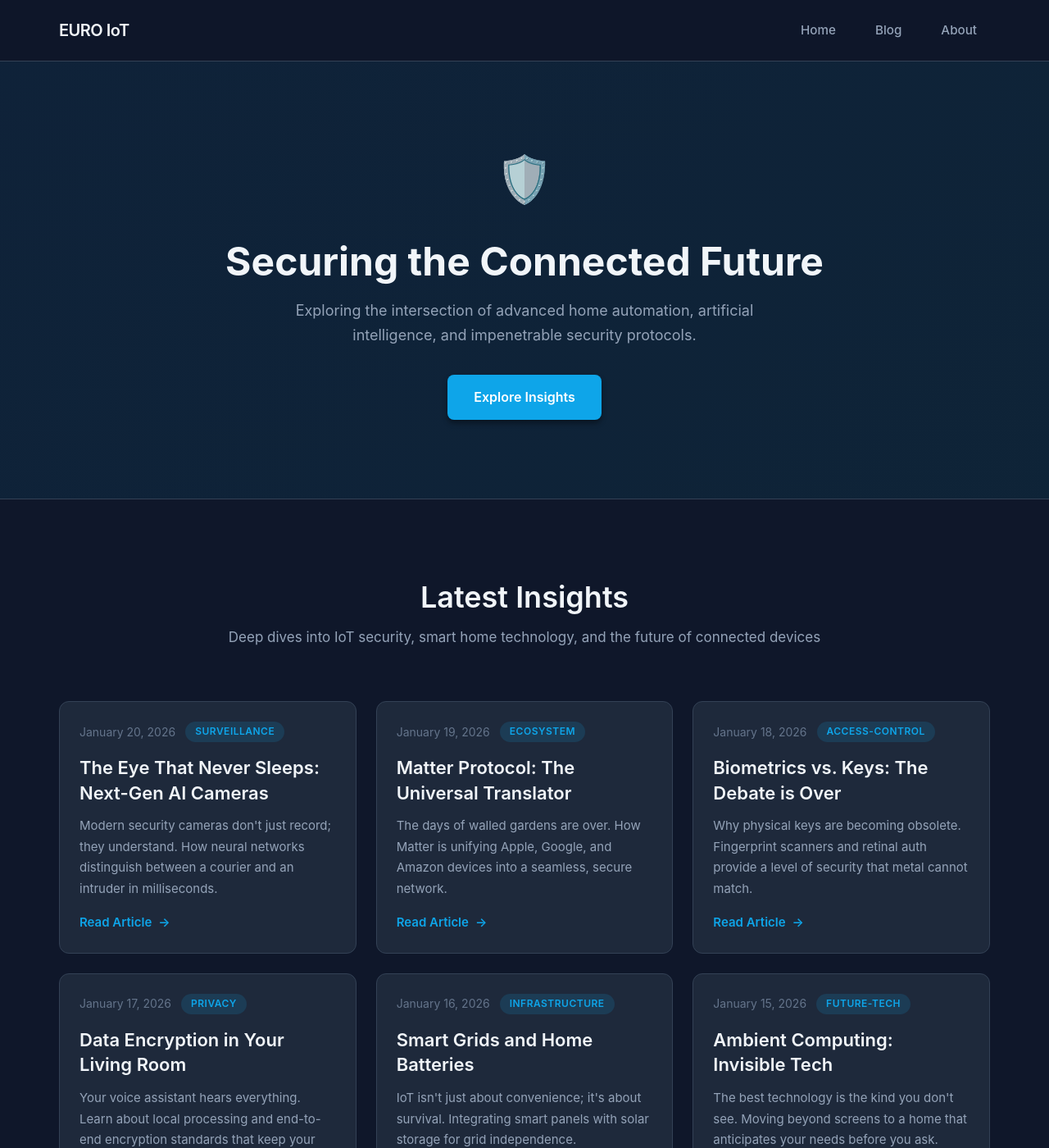
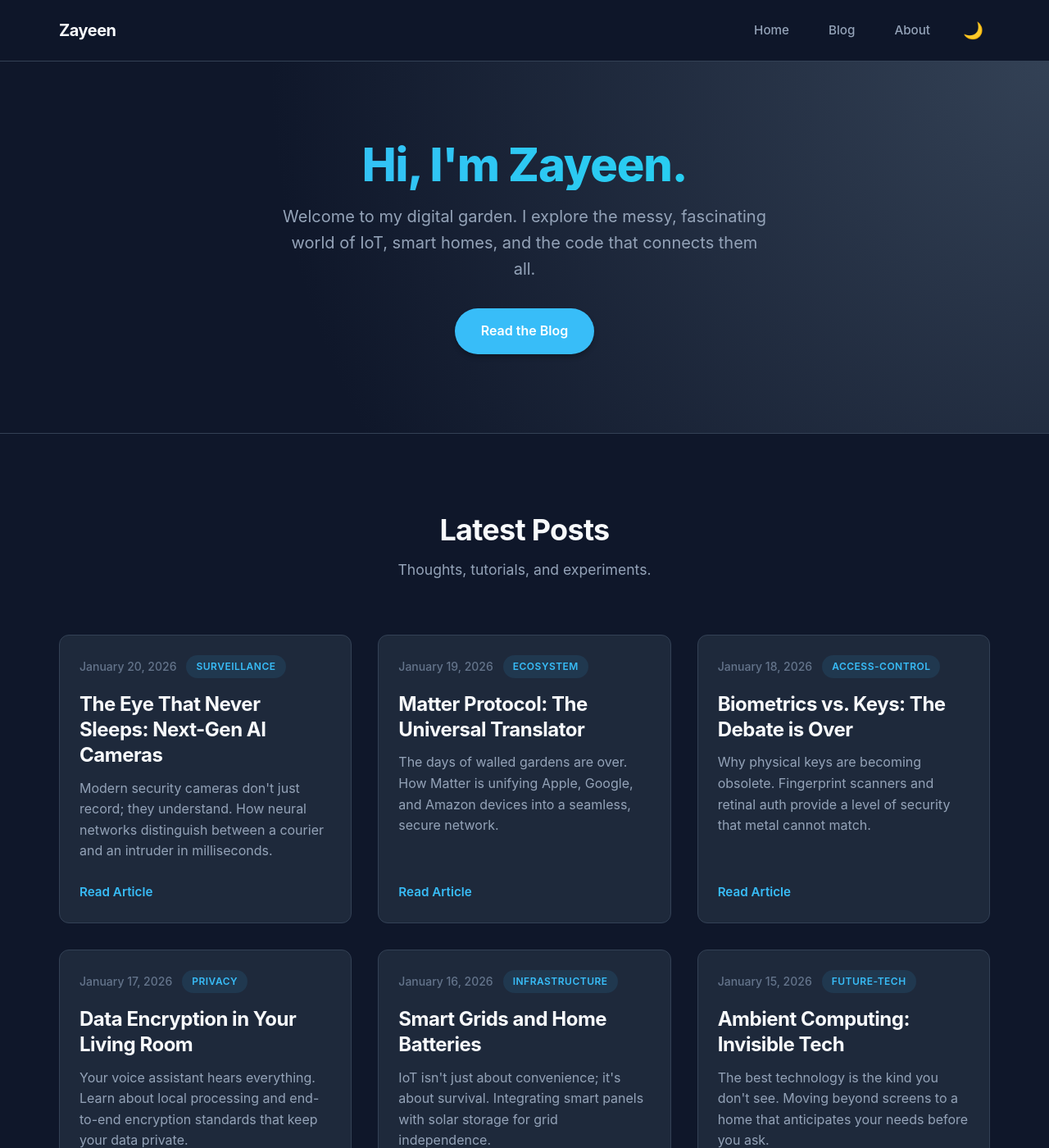
Before and after one commit to Zayeen/euro.github.io, a Jekyll site: the page built from index.html, in a window 1280 px wide and 1400 px high. Shown: the whole window at 82% size. Built offline with Jekyll 4.4.1, drawn with Linux system fonts in a browser that asks for light colours; the list of posts is cut into pages by our own code; some of the changed text lies outside the part shown.

Commit message:
Rebrand to Zayeen's personal blog: Add light/dark mode, new CSS, updated layout

```diff
--- a/_config.yml
+++ b/_config.yml
@@ -1,7 +1,7 @@
 # Site Settings
-title: EURO IoT Intelligence
-description: Personal blog exploring IoT security, smart home technology, and the future of connected devices
-author: EURO IoT
+title: Zayeen
+description: Exploring the connected world, one device at a time.
+author: Zayeen
 email: your-email@example.com
 url: https://zayeen.github.io
 baseurl: /homepage
--- a/_layouts/default.html
+++ b/_layouts/default.html
@@ -13,11 +13,14 @@
 
     <header class="site-header">
         <nav class="nav-container">
-            <a href="{{ '/' | relative_url }}" class="logo">EURO IoT</a>
+            <a href="{{ '/' | relative_url }}" class="logo">{{ site.title }}</a>
             <div class="nav-links">
                 <a href="{{ '/' | relative_url }}">Home</a>
                 <a href="{{ '/#blog' | relative_url }}">Blog</a>
                 <a href="{{ '/about.html' | relative_url }}">About</a>
+                <button id="theme-toggle" aria-label="Toggle theme" class="theme-toggle">
+                    <span class="theme-icon">🌙</span>
+                </button>
             </div>
         </nav>
     </header>
@@ -28,7 +31,7 @@
 
     <footer class="site-footer">
         <div class="footer-content">
-            <p>&copy; 2026 {{ site.title }}. Secure. Smart. Connected.</p>
+            <p>&copy; 2026 {{ site.title }}. All rights reserved.</p>
             <div class="footer-links">
                 {% if site.github_username %}
                 <a href="https://github.com/{{ site.github_username }}" target="_blank" rel="noopener">GitHub</a>
@@ -37,5 +40,32 @@
         </div>
     </footer>
 
+    <script>
+        const themeToggle = document.getElementById('theme-toggle');
+        const themeIcon = themeToggle.querySelector('.theme-icon');
+
+        // Check for saved user preference, if any, on load of the website
+        const currentTheme = localStorage.getItem('theme') ? localStorage.getItem('theme') : null;
+
+        if (currentTheme) {
+            document.documentElement.setAttribute('data-theme', currentTheme);
+            if (currentTheme === 'light') {
+                themeIcon.textContent = '☀️';
+            }
+        }
+
+        themeToggle.addEventListener('click', function(e) {
+            let theme = document.documentElement.getAttribute('data-theme');
+            if (theme === 'light') {
+                document.documentElement.setAttribute('data-theme', 'dark');
+                localStorage.setItem('theme', 'dark');
+                themeIcon.textContent = '🌙';
+            } else {
+                document.documentElement.setAttribute('data-theme', 'light');
+                localStorage.setItem('theme', 'light');
+                themeIcon.textContent = '☀️';
+            }
+        });
+    </script>
 </body>
 </html>
--- a/assets/css/main.css
+++ b/assets/css/main.css
@@ -2,15 +2,15 @@
    CSS Variables
    =================================== */
 :root {
-    /* Colors - Professional Blue/Cyan Theme */
-    --primary: #0ea5e9;
+    /* Colors - Dark Mode (Default) */
+    --primary: #38bdf8;
     --primary-dark: #0284c7;
-    --secondary: #06b6d4;
-    --accent: #10b981;
+    --secondary: #22d3ee;
+    --accent: #34d399;
     --bg-dark: #0f172a;
     --bg-card: #1e293b;
     --bg-hover: #334155;
-    --text-primary: #f1f5f9;
+    --text-primary: #f8fafc;
     --text-secondary: #94a3b8;
     --text-muted: #64748b;
     --border: #334155;
@@ -28,9 +28,27 @@
 
     /* Effects */
     --shadow-sm: 0 1px 3px rgba(0, 0, 0, 0.3);
-    --shadow-md: 0 4px 6px rgba(0, 0, 0, 0.4);
-    --shadow-lg: 0 10px 25px rgba(0, 0, 0, 0.5);
-    --transition: all 0.3s ease;
+    --shadow-md: 0 4px 6px -1px rgba(0, 0, 0, 0.3);
+    --shadow-lg: 0 10px 15px -3px rgba(0, 0, 0, 0.4);
+    --transition: all 0.3s cubic-bezier(0.4, 0, 0.2, 1);
+    --radius: 12px;
+}
+
+[data-theme="light"] {
+    --primary: #0284c7;
+    --primary-dark: #0369a1;
+    --secondary: #0891b2;
+    --accent: #059669;
+    --bg-dark: #f8fafc;
+    --bg-card: #ffffff;
+    --bg-hover: #f1f5f9;
+    --text-primary: #0f172a;
+    --text-secondary: #475569;
+    --text-muted: #64748b;
+    --border: #e2e8f0;
+    --shadow-sm: 0 1px 3px rgba(0, 0, 0, 0.05);
+    --shadow-md: 0 4px 6px -1px rgba(0, 0, 0, 0.1);
+    --shadow-lg: 0 10px 15px -3px rgba(0, 0, 0, 0.1);
 }
 
 /* ===================================
@@ -48,14 +66,16 @@ body {
     color: var(--text-primary);
     line-height: 1.7;
     font-size: 16px;
+    transition: background-color 0.3s ease, color 0.3s ease;
 }
 
 h1, h2, h3, h4, h5, h6 {
     font-family: var(--font-heading);
-    font-weight: 600;
-    line-height: 1.3;
+    font-weight: 700;
+    line-height: 1.2;
     margin-bottom: var(--spacing-sm);
     color: var(--text-primary);
+    letter-spacing: -0.02em;
 }
 
 h1 { font-size: 2.5rem; }
@@ -76,13 +96,15 @@ a:hover {
    Header & Navigation
    =================================== */
 .site-header {
-    background: rgba(15, 23, 42, 0.98);
+    background: var(--bg-dark); /* Fallback */
+    background: color-mix(in srgb, var(--bg-dark), transparent 5%);
     backdrop-filter: blur(10px);
     border-bottom: 1px solid var(--border);
     position: sticky;
     top: 0;
     z-index: 100;
     padding: 1rem 0;
+    transition: background-color 0.3s ease, border-color 0.3s ease;
 }
 
 .nav-container {
@@ -96,7 +118,7 @@ a:hover {
 
 .logo {
     font-size: 1.25rem;
-    font-weight: 600;
+    font-weight: 700;
     color: var(--text-primary);
     letter-spacing: -0.5px;
     font-family: var(--font-heading);
@@ -126,6 +148,31 @@ a:hover {
     background: var(--bg-hover);
 }
 
+/* Theme Toggle */
+.theme-toggle {
+    background: none;
+    border: none;
+    cursor: pointer;
+    padding: 0.5rem;
+    border-radius: 50%;
+    color: var(--text-secondary);
+    display: flex;
+    align-items: center;
+    justify-content: center;
+    transition: var(--transition);
+}
+
+.theme-toggle:hover {
+    color: var(--text-primary);
+    background: var(--bg-hover);
+    transform: rotate(15deg);
+}
+
+.theme-icon {
+    font-size: 1.25rem;
+    line-height: 1;
+}
+
 /* ===================================
    Main Content
    =================================== */
@@ -139,37 +186,36 @@ a:hover {
 .hero {
     padding: var(--spacing-xl) var(--spacing-md);
     text-align: center;
-    background: linear-gradient(135deg, rgba(14, 165, 233, 0.08), rgba(6, 182, 212, 0.08));
     border-bottom: 1px solid var(--border);
+    background: radial-gradient(circle at top right, var(--bg-hover), transparent 70%);
 }
 
 .hero-content {
     max-width: 750px;
     margin: 0 auto;
-}
-
-.hero-icon {
-    font-size: 3.5rem;
-    margin-bottom: 1.5rem;
-    opacity: 0.9;
+    animation: fadeIn 0.8s ease-out;
 }
 
 .hero h1 {
-    font-size: 3rem;
+    font-size: 3.5rem;
     margin-bottom: 1rem;
     color: var(--text-primary);
-    font-weight: 700;
-    line-height: 1.2;
+    font-weight: 800;
+    line-height: 1.1;
+    background: linear-gradient(to right, var(--primary), var(--secondary));
+    -webkit-background-clip: text;
+    -webkit-text-fill-color: transparent;
+    background-clip: text;
 }
 
 .hero p {
-    font-size: 1.125rem;
+    font-size: 1.25rem;
     color: var(--text-secondary);
     margin-bottom: var(--spacing-md);
     max-width: 600px;
     margin-left: auto;
     margin-right: auto;
-    line-height: 1.7;
+    line-height: 1.6;
 }
 
 .btn {
@@ -177,7 +223,7 @@ a:hover {
     padding: 0.875rem 2rem;
     background: var(--primary);
     color: white;
-    border-radius: 8px;
+    border-radius: 50px;
     font-weight: 600;
     box-shadow: var(--shadow-md);
     transition: var(--transition);
@@ -211,13 +257,11 @@ a:hover {
     font-size: 2.25rem;
     margin-bottom: 0.75rem;
     color: var(--text-primary);
-    font-weight: 600;
 }
 
 .section-header p {
     color: var(--text-secondary);
-    font-size: 1.0625rem;
-    line-height: 1.6;
+    font-size: 1.1rem;
 }
 
 /* ===================================
@@ -226,7 +270,7 @@ a:hover {
 .posts-grid {
     display: grid;
     grid-template-columns: repeat(auto-fill, minmax(320px, 1fr));
-    gap: 1.5rem;
+    gap: 2rem;
     margin-bottom: var(--spacing-lg);
 }
 
@@ -236,19 +280,28 @@ a:hover {
 .post-card {
     background: var(--bg-card);
     border: 1px solid var(--border);
-    border-radius: 12px;
+    border-radius: var(--radius);
     padding: 1.5rem;
     transition: var(--transition);
     display: flex;
     flex-direction: column;
     height: 100%;
+    animation: fadeIn 0.6s ease-out backwards;
 }
 
 .post-card:hover {
-    transform: translateY(-4px);
+    transform: translateY(-5px);
     box-shadow: var(--shadow-lg);
     border-color: var(--primary);
 }
+
+/* Staggered Animation for cards */
+.post-card:nth-child(1) { animation-delay: 0.1s; }
+.post-card:nth-child(2) { animation-delay: 0.2s; }
+.post-card:nth-child(3) { animation-delay: 0.3s; }
+.post-card:nth-child(4) { animation-delay: 0.4s; }
+.post-card:nth-child(5) { animation-delay: 0.5s; }
+.post-card:nth-child(6) { animation-delay: 0.6s; }
 
 .post-meta {
     display: flex;
@@ -261,26 +314,25 @@ a:hover {
 .post-date {
     color: var(--text-muted);
     font-size: 0.875rem;
-    line-height: 1.4;
+    font-weight: 500;
 }
 
 .post-tag {
-    background: rgba(14, 165, 233, 0.15);
+    background: rgba(56, 189, 248, 0.1);
     color: var(--primary);
     padding: 0.25rem 0.75rem;
-    border-radius: 16px;
+    border-radius: 50px;
     font-size: 0.75rem;
     font-weight: 600;
     text-transform: uppercase;
     letter-spacing: 0.5px;
-    line-height: 1.4;
 }
 
 .post-card h3 {
     margin-bottom: 0.75rem;
     color: var(--text-primary);
-    font-size: 1.375rem;
-    line-height: 1.4;
+    font-size: 1.5rem;
+    line-height: 1.3;
 }
 
 .post-card h3 a {
@@ -293,10 +345,10 @@ a:hover {
 
 .post-excerpt {
     color: var(--text-secondary);
-    margin-bottom: 1rem;
+    margin-bottom: 1.5rem;
     flex-grow: 1;
-    line-height: 1.7;
-    font-size: 0.9375rem;
+    line-height: 1.6;
+    font-size: 1rem;
 }
 
 .read-more {
@@ -305,89 +357,94 @@ a:hover {
     display: inline-flex;
     align-items: center;
     gap: 0.5rem;
-    font-size: 0.9375rem;
+    font-size: 0.95rem;
 }
 
 .read-more:hover {
     gap: 0.75rem;
-}
-
-.read-more::after {
-    content: '→';
-    transition: var(--transition);
+    text-decoration: underline;
 }
 
 /* ===================================
    Post Content (Single Post)
    =================================== */
 .post-content {
-    max-width: 800px;
+    max-width: 760px;
     margin: 0 auto;
     padding: var(--spacing-lg) var(--spacing-md);
+    animation: fadeIn 0.8s ease-out;
 }
 
 .post-header {
     margin-bottom: var(--spacing-lg);
-    padding-bottom: var(--spacing-md);
-    border-bottom: 2px solid var(--border);
+    text-align: center;
 }
 
 .post-header h1 {
-    font-size: 2.5rem;
+    font-size: 3rem;
     margin-bottom: var(--spacing-sm);
-    line-height: 1.3;
-    color: var(--text-primary);
+    line-height: 1.2;
 }
 
 .post-body {
-    font-size: 1.0625rem;
+    font-size: 1.125rem;
     line-height: 1.8;
     color: var(--text-secondary);
 }
 
 .post-body h2 {
-    margin-top: var(--spacing-lg);
-    margin-bottom: var(--spacing-md);
+    margin-top: 2.5rem;
+    margin-bottom: 1rem;
     color: var(--text-primary);
-    font-size: 1.875rem;
+    font-size: 2rem;
 }
 
 .post-body h3 {
-    margin-top: var(--spacing-md);
-    margin-bottom: var(--spacing-sm);
+    margin-top: 2rem;
+    margin-bottom: 0.75rem;
     color: var(--text-primary);
-    font-size: 1.375rem;
+    font-size: 1.5rem;
 }
 
 .post-body p {
-    margin-bottom: var(--spacing-md);
-    line-height: 1.8;
+    margin-bottom: 1.5rem;
 }
 
 .post-body ul, .post-body ol {
-    margin-bottom: var(--spacing-md);
+    margin-bottom: 1.5rem;
     margin-left: 1.5rem;
 }
 
 .post-body li {
-    margin-bottom: 0.75rem;
-    line-height: 1.7;
+    margin-bottom: 0.5rem;
+}
+
+.post-body blockquote {
+    border-left: 4px solid var(--primary);
+    padding-left: 1rem;
+    margin: 1.5rem 0;
+    font-style: italic;
+    color: var(--text-primary);
+    background: var(--bg-hover);
+    padding: 1rem;
+    border-radius: 0 var(--radius) var(--radius) 0;
 }
 
 .post-body code {
-    background: var(--bg-card);
-    padding: 0.25rem 0.5rem;
+    background: var(--bg-hover);
+    padding: 0.2rem 0.4rem;
     border-radius: 4px;
     font-size: 0.9em;
     color: var(--accent);
+    font-family: 'Courier New', Courier, monospace;
 }
 
 .post-body pre {
     background: var(--bg-card);
-    padding: var(--spacing-md);
-    border-radius: 8px;
+    padding: 1.5rem;
+    border-radius: var(--radius);
     overflow-x: auto;
-    margin-bottom: var(--spacing-md);
+    margin-bottom: 1.5rem;
     border: 1px solid var(--border);
 }
 
@@ -398,76 +455,30 @@ a:hover {
 }
 
 /* ===================================
-   About Page
-   =================================== */
-.about-content {
-    max-width: 800px;
-    margin: 0 auto;
-    padding: var(--spacing-lg) var(--spacing-md);
-}
-
-.about-content h1 {
-    font-size: 2.5rem;
-    margin-bottom: var(--spacing-md);
-    text-align: center;
-    color: var(--text-primary);
-}
-
-.about-content h2 {
-    margin-top: 2rem;
-    margin-bottom: 1rem;
-    color: var(--text-primary);
-}
-
-.about-content p {
-    font-size: 1.0625rem;
-    color: var(--text-secondary);
-    margin-bottom: var(--spacing-md);
-    line-height: 1.8;
-}
-
-.about-content ul {
-    margin-bottom: var(--spacing-md);
-    margin-left: 1.5rem;
-}
-
-.about-content li {
-    margin-bottom: 0.75rem;
-    line-height: 1.7;
-    color: var(--text-secondary);
-}
-
-/* ===================================
    Footer
    =================================== */
 .site-footer {
     background: var(--bg-card);
     border-top: 1px solid var(--border);
-    padding: 2.5rem var(--spacing-md);
+    padding: 3rem var(--spacing-md);
     margin-top: var(--spacing-xl);
-}
-
-.footer-content {
-    max-width: 1200px;
-    margin: 0 auto;
     text-align: center;
 }
 
 .footer-content p {
     color: var(--text-muted);
-    margin-bottom: var(--spacing-sm);
-    line-height: 1.6;
+    margin-bottom: 1rem;
 }
 
 .footer-links {
     display: flex;
     justify-content: center;
-    gap: var(--spacing-md);
+    gap: 1.5rem;
 }
 
 .footer-links a {
     color: var(--text-secondary);
-    transition: var(--transition);
+    font-weight: 500;
 }
 
 .footer-links a:hover {
@@ -475,7 +486,15 @@ a:hover {
 }
 
 /* ===================================
-   Responsive Design
+   Animations
+   =================================== */
+@keyframes fadeIn {
+    from { opacity: 0; transform: translateY(20px); }
+    to { opacity: 1; transform: translateY(0); }
+}
+
+/* ===================================
+   Responsive
    =================================== */
 @media (max-width: 768px) {
     :root {
@@ -484,61 +503,13 @@ a:hover {
     }
 
     h1 { font-size: 2rem; }
-    h2 { font-size: 1.75rem; }
-    h3 { font-size: 1.375rem; }
 
-    .hero h1 {
-        font-size: 2.25rem;
-    }
-
-    .hero-icon {
-        font-size: 3rem;
-    }
+    .hero h1 { font-size: 2.5rem; }
 
     .nav-container {
         flex-direction: column;
-        gap: var(--spacing-sm);
-        padding: 0 var(--spacing-sm);
+        gap: 1rem;
     }
 
-    .nav-links {
-        gap: 0.5rem;
-    }
-
-    .nav-links a {
-        padding: 0.5rem 0.75rem;
-        font-size: 0.875rem;
-    }
-
-    .posts-grid {
-        grid-template-columns: 1fr;
-    }
-
-    .post-header h1 {
-        font-size: 2rem;
-    }
-
-    .post-content,
-    .about-content {
-        padding: var(--spacing-md) var(--spacing-sm);
-    }
-
-    .section-header h2 {
-        font-size: 1.875rem;
-    }
+    .post-header h1 { font-size: 2.25rem; }
 }
-
-/* ===================================
-   Utilities
-   =================================== */
-.text-center {
-    text-align: center;
-}
-
-.mt-lg {
-    margin-top: var(--spacing-lg);
-}
-
-.mb-lg {
-    margin-bottom: var(--spacing-lg);
-}
--- a/index.html
+++ b/index.html
@@ -5,17 +5,16 @@ title: Home
 
 <section class="hero">
     <div class="hero-content">
-        <div class="hero-icon">🛡️</div>
-        <h1>Securing the Connected Future</h1>
-        <p>Exploring the intersection of advanced home automation, artificial intelligence, and impenetrable security protocols.</p>
-        <a href="#blog" class="btn">Explore Insights</a>
+        <h1>Hi, I'm Zayeen.</h1>
+        <p>Welcome to my digital garden. I explore the messy, fascinating world of IoT, smart homes, and the code that connects them all.</p>
+        <a href="#blog" class="btn">Read the Blog</a>
     </div>
 </section>
 
 <section class="blog-section" id="blog">
     <div class="section-header">
-        <h2>Latest Insights</h2>
-        <p>Deep dives into IoT security, smart home technology, and the future of connected devices</p>
+        <h2>Latest Posts</h2>
+        <p>Thoughts, tutorials, and experiments.</p>
     </div>
 
     <div class="posts-grid">
```
Also changed, not shown: README.md.
